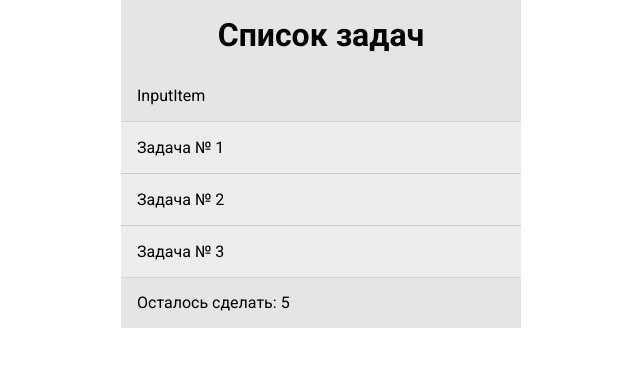
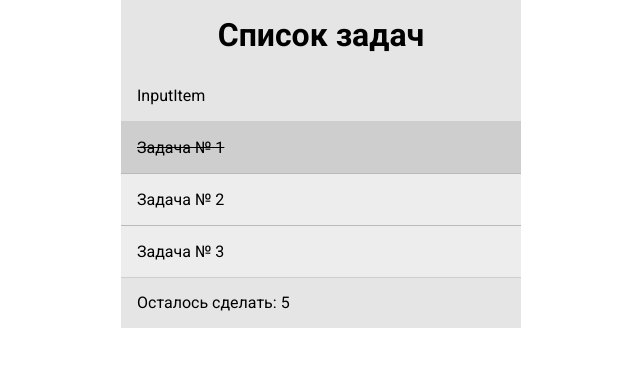
Before and after one commit to WebHeroSchool/avi_todo, a React (Create React App) app in the folder todo/: page / in a window 1280 px wide. Shown: the top 366 px of the page, without its empty margins (319-959 px from the left). Built offline with nearby package versions, Linux system fonts and the light colour scheme.

Commit message:
classnames

```diff
--- a/todo/package.json
+++ b/todo/package.json
@@ -34,5 +34,8 @@
       "last 1 firefox version",
       "last 1 safari version"
     ]
+  },
+  "devDependencies": {
+    "classnames": "^2.2.6"
   }
 }
--- a/todo/src/components/App/App.js
+++ b/todo/src/components/App/App.js
@@ -8,13 +8,16 @@ const App = () => {
 
   const items = [
     {
-      value: 'Задача № 1'
+      value: 'Задача № 1',
+      isDone: true
     },
     {
-      value: 'Задача № 2'
+      value: 'Задача № 2',
+      isDone: false
     },
     {
-      value: 'Задача № 3'
+      value: 'Задача № 3',
+      isDone: false
     }
   ];
 
--- a/todo/src/components/Item/Item.js
+++ b/todo/src/components/Item/Item.js
@@ -1,5 +1,15 @@
 import React from 'react';
+import classnames from 'classnames';
 
-const Item = ( {value} ) => (<span>{value}</span>);
+import style from './Item.module.css';
+
+const Item = ({ value, isDone }) => (<span className={
+  classnames({
+    [style.item]: true,
+    [style.done]: isDone
+  })
+}>
+  {value}
+</span>);
 
 export default Item;
--- a/todo/src/components/Item/Item.module.css
+++ b/todo/src/components/Item/Item.module.css
@@ -0,0 +1,12 @@
+.item {
+  display: block;
+  padding: var(--pd);
+  background-color: var(--color-item);
+}
+
+.done {
+  display: block;
+  padding: var(--pd);
+  background-color: var(--color-bg);
+  text-decoration: line-through;
+}
--- a/todo/src/components/ItemList/ItemList.js
+++ b/todo/src/components/ItemList/ItemList.js
@@ -3,7 +3,7 @@ import Item from '../Item/Item';
 import style from './ItemList.module.css';
 
 const ItemList = ({ items }) => (<ul className={style.list}>
-  {items.map(item => <li key={item.value} className={style.item}><Item value={item.value} /></li>)}
+  {items.map(item => <li key={item.value} className={style.item}><Item value={item.value} isDone={item.isDone} /></li>)}
 </ul>)
 
 export default ItemList;
--- a/todo/src/components/ItemList/ItemList.module.css
+++ b/todo/src/components/ItemList/ItemList.module.css
@@ -6,8 +6,7 @@
 
 .item {
   margin-bottom: -1px;
-  padding: var(--pd);
-  background-color: var(--color-item);
+
   border-top: 1px solid var(--color-br);
   border-bottom: 1px solid var(--color-br);
 }
```
Also changed, not shown: 2 other files (tests, documents, lock files or other folders).
